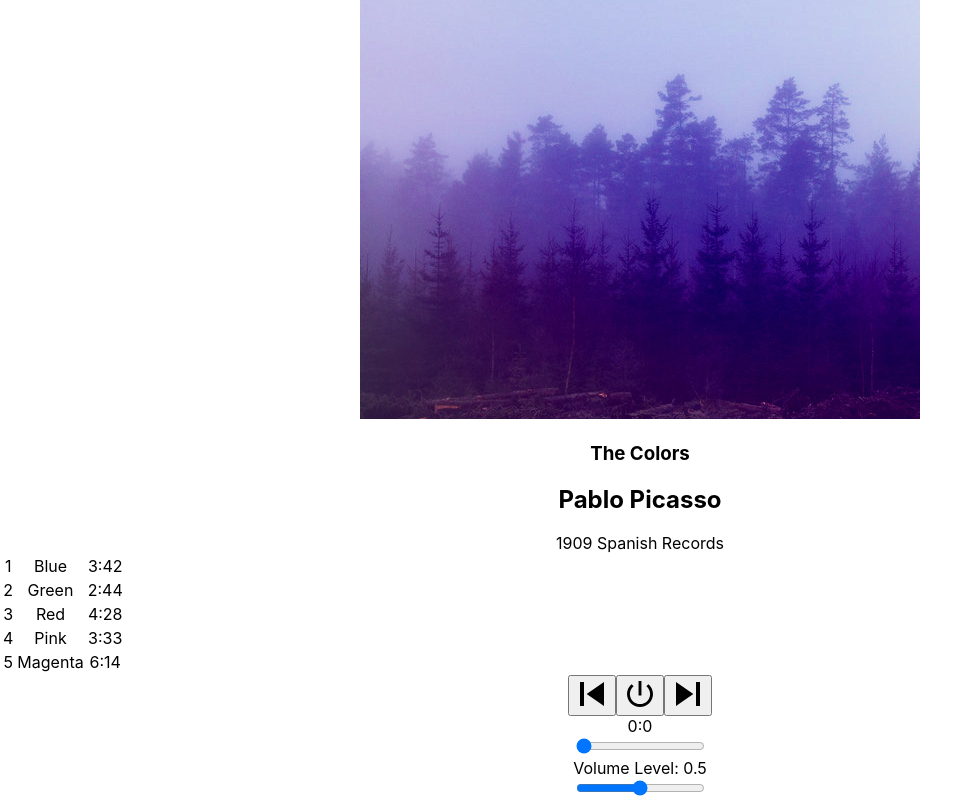
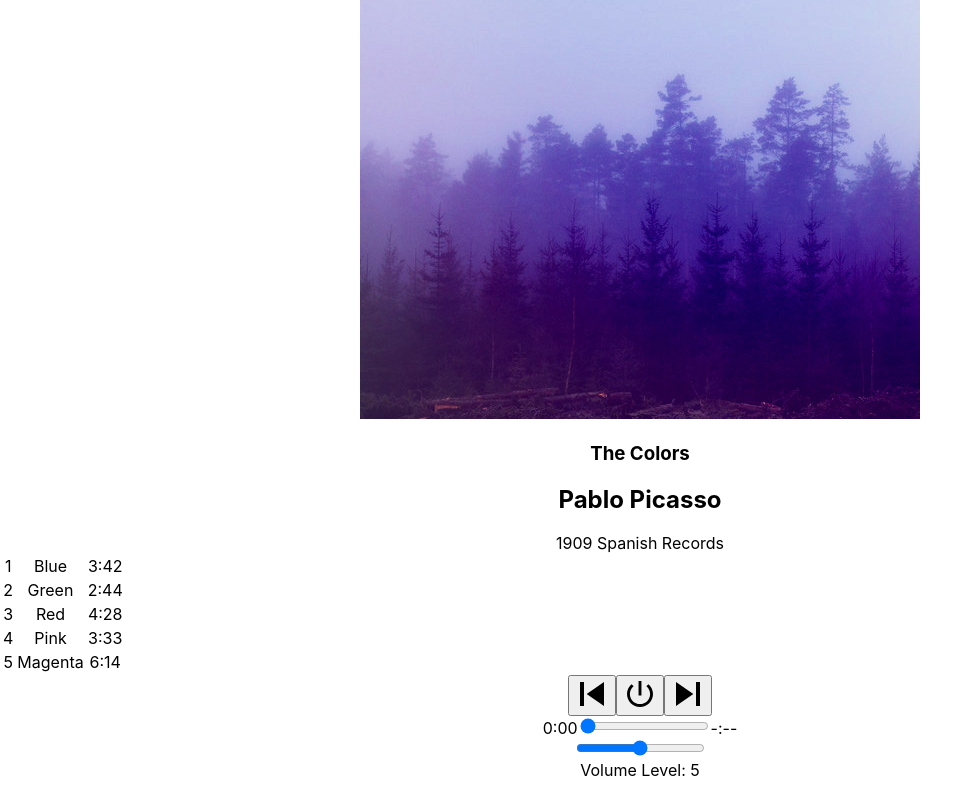
Before and after one commit to peskywabbit1/bloc-jams-react, a React (Create React App) app: page /album/the-colors in a window 1280 px wide. Shown: the part 243-1043 px from the top of the page, without its empty margins (0-979 px from the left). Built offline with nearby package versions, Linux system fonts and the light colour scheme; some icons are missing.

Commit message:
Player Bar: Range Inputs assignment completed for real, I think

```diff
--- a/src/components/Album.js
+++ b/src/components/Album.js
@@ -68,10 +68,15 @@ class Album extends Component {
       return "-:--";
     } else {
       let minutes = currentTime / 60;
-      let seconds = currentTime % 60;
-      return minutes.toFixed(0) + ":" + seconds.toFixed(0);
+      let seconds = (currentTime % 60).toFixed(0);
+      if (seconds < 10 ){
+        seconds="0" + seconds
+      }
+      return minutes.toFixed(0) + ":" + seconds;
     }
   }
+
+
 
   handleVolumeChange (e) {
     const newVolume = this.audioElement.currentVolume * e.target.value;
--- /dev/null
+++ b/src/components/PlayerBar.css
@@ -0,0 +1,5 @@
+
+
+.inline-time {
+  display: inline-block;
+}
--- a/src/components/PlayerBar.js
+++ b/src/components/PlayerBar.js
@@ -1,6 +1,11 @@
 import React, { Component } from 'react';
+import './PlayerBar.css';
+
 
 class PlayerBar extends Component {
+formatVolume(volume) {
+  return volume * 10
+}
   render() {
     return (
       <section className="player-bar">
@@ -19,19 +24,19 @@ class PlayerBar extends Component {
           </button>
         </section>
         <section id="time-control">
-          <div className="current-time">{this.props.formatTime(this.props.currentTime)}</div>
-          <span className={this.props.formatTime}></span>
+          <div className="current-time inline-time">{this.props.formatTime(this.props.currentTime)}</div>
           <input
           type="range"
           className="seek-bar"
-          value={(this.props.currentTime / this.props.duration) || 0}
+          value={(this.props.currentTime / this.props.duration)|| 0}
           max="1"
           min="0"
           step="0.01"
           onChange={this.props.handleTimeChange}
 
           />
-          <div className="total-time">Volume Level: {this.props.currentVolume}</div>
+          <div className="total-time inline-time">{this.props.formatTime(this.props.duration)}</div>
+
         </section>
         <section id="volume-control">
           <div className="icon ion-volume-low"></div>
@@ -46,6 +51,7 @@ class PlayerBar extends Component {
           onChange={this.props.handleVolumeChange}
           />
           <div className="icon ion-volume-high"></div>
+          <div className="volume-update">Volume Level: {this.formatVolume(this.props.currentVolume)}</div>
 
       </section>
     </section>
```
